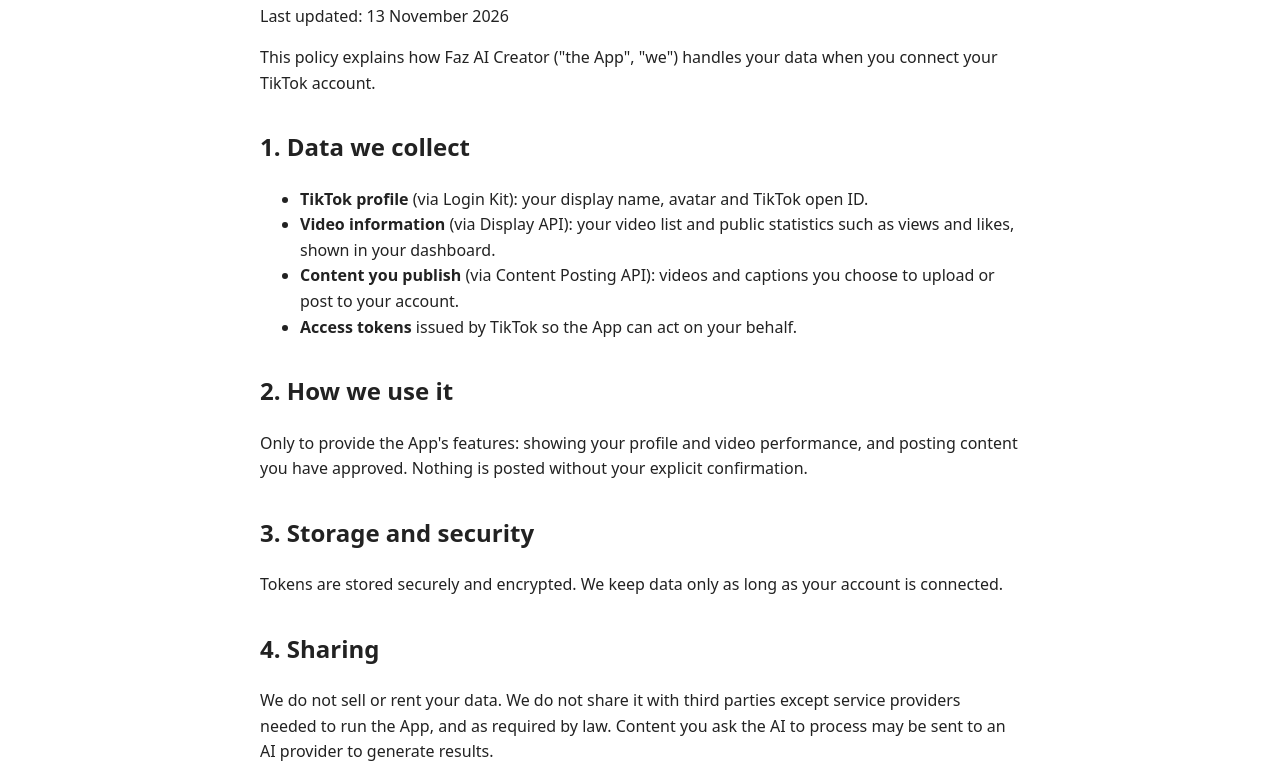
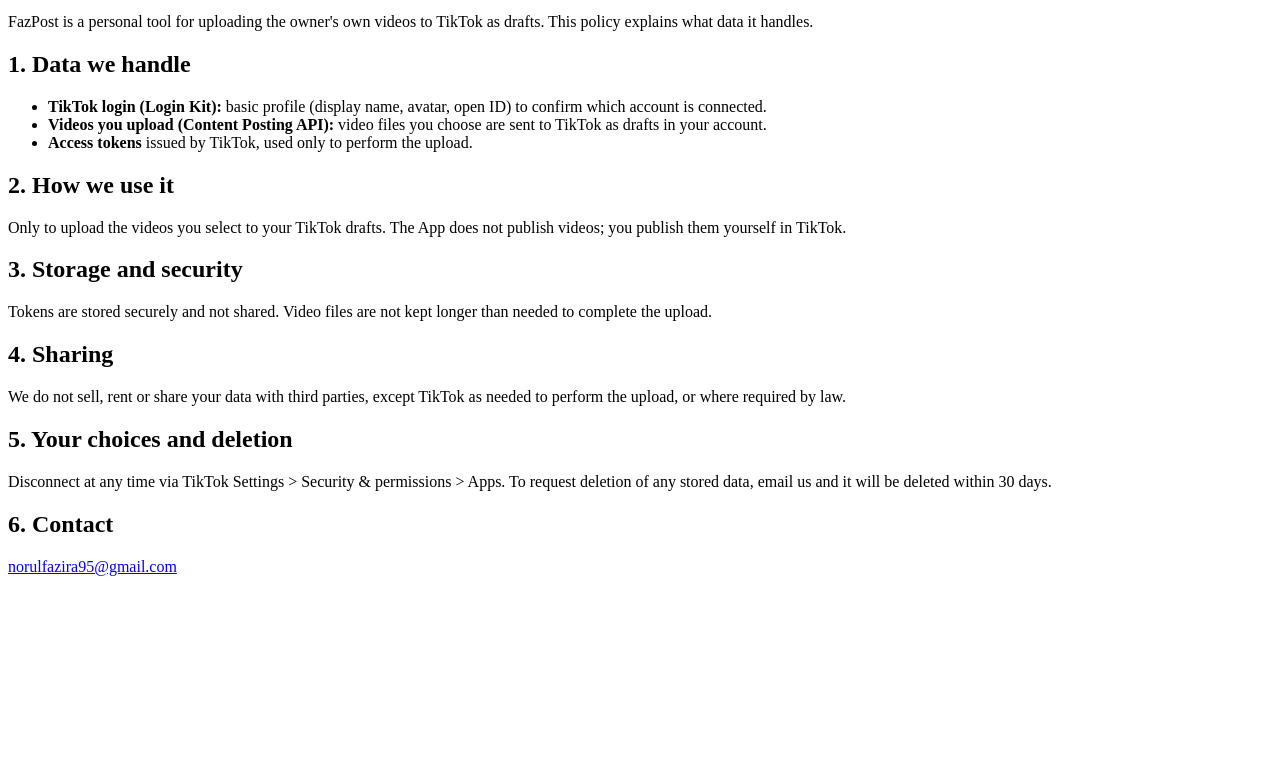
Before and after one commit to norulfazira50/faz-ai, a plain HTML site: page privacy.html in a window 1280 px wide. Shown: the part 101-885 px from the top of the page. After the commit the page ends 800 px from the top, so only its background shows below. Drawn offline with Linux system fonts and the light colour scheme.

Commit message:
Rename to FazPost and match draft-upload scope
Co-Authored-By: Claude Sonnet 5.5 <noreply@anthropic.com>

```diff
--- a/privacy.html
+++ b/privacy.html
@@ -1,16 +1,13 @@
-<!doctype html><html lang="en"><head><title>Privacy Policy - Faz AI Creator</title><meta charset="utf-8"><meta name="viewport" content="width=device-width,initial-scale=1"><style>body{font-family:system-ui,sans-serif;max-width:760px;margin:2rem auto;padding:0 1rem;line-height:1.6;color:#222}h1{color:#6b2fa0}h2{margin-top:2rem}</style></head><body>
-<h1>Privacy Policy</h1><p>Last updated: 13 November 2026</p>
-<p>This policy explains how Faz AI Creator ("the App", "we") handles your data when you connect your TikTok account.</p>
-<h2>1. Data we collect</h2><ul>
-<li><b>TikTok profile</b> (via Login Kit): your display name, avatar and TikTok open ID.</li>
-<li><b>Video information</b> (via Display API): your video list and public statistics such as views and likes, shown in your dashboard.</li>
-<li><b>Content you publish</b> (via Content Posting API): videos and captions you choose to upload or post to your account.</li>
-<li><b>Access tokens</b> issued by TikTok so the App can act on your behalf.</li></ul>
-<h2>2. How we use it</h2><p>Only to provide the App's features: showing your profile and video performance, and posting content you have approved. Nothing is posted without your explicit confirmation.</p>
-<h2>3. Storage and security</h2><p>Tokens are stored securely and encrypted. We keep data only as long as your account is connected.</p>
-<h2>4. Sharing</h2><p>We do not sell or rent your data. We do not share it with third parties except service providers needed to run the App, and as required by law. Content you ask the AI to process may be sent to an AI provider to generate results.</p>
-<h2>5. Your choices and deletion</h2><p>You can disconnect at any time in the App or under TikTok Settings &gt; Security &amp; permissions &gt; Apps. To have your data deleted, email us and we will delete it within 30 days.</p>
-<h2>6. Children</h2><p>The App is not intended for children under 13 (or the minimum age in your country).</p>
-<h2>7. Changes</h2><p>We may update this policy and will change the date above.</p>
-<h2>8. Contact</h2><p><a href="mailto:norulfazira95@gmail.com">norulfazira95@gmail.com</a></p>
+<!doctype html><html lang="en"><head><title>Privacy Policy - FazPost</title></head><body>
+<h1>FazPost - Privacy Policy</h1><p>Last updated: 13 November 2026</p>
+<p>FazPost is a personal tool for uploading the owner's own videos to TikTok as drafts. This policy explains what data it handles.</p>
+<h2>1. Data we handle</h2><ul>
+<li><b>TikTok login (Login Kit):</b> basic profile (display name, avatar, open ID) to confirm which account is connected.</li>
+<li><b>Videos you upload (Content Posting API):</b> video files you choose are sent to TikTok as drafts in your account.</li>
+<li><b>Access tokens</b> issued by TikTok, used only to perform the upload.</li></ul>
+<h2>2. How we use it</h2><p>Only to upload the videos you select to your TikTok drafts. The App does not publish videos; you publish them yourself in TikTok.</p>
+<h2>3. Storage and security</h2><p>Tokens are stored securely and not shared. Video files are not kept longer than needed to complete the upload.</p>
+<h2>4. Sharing</h2><p>We do not sell, rent or share your data with third parties, except TikTok as needed to perform the upload, or where required by law.</p>
+<h2>5. Your choices and deletion</h2><p>Disconnect at any time via TikTok Settings &gt; Security &amp; permissions &gt; Apps. To request deletion of any stored data, email us and it will be deleted within 30 days.</p>
+<h2>6. Contact</h2><p><a href="mailto:norulfazira95@gmail.com">norulfazira95@gmail.com</a></p>
 </body></html>
```
Also changed, not shown: index.html (+1 -1 lines), terms.html (+10 -11 lines).
